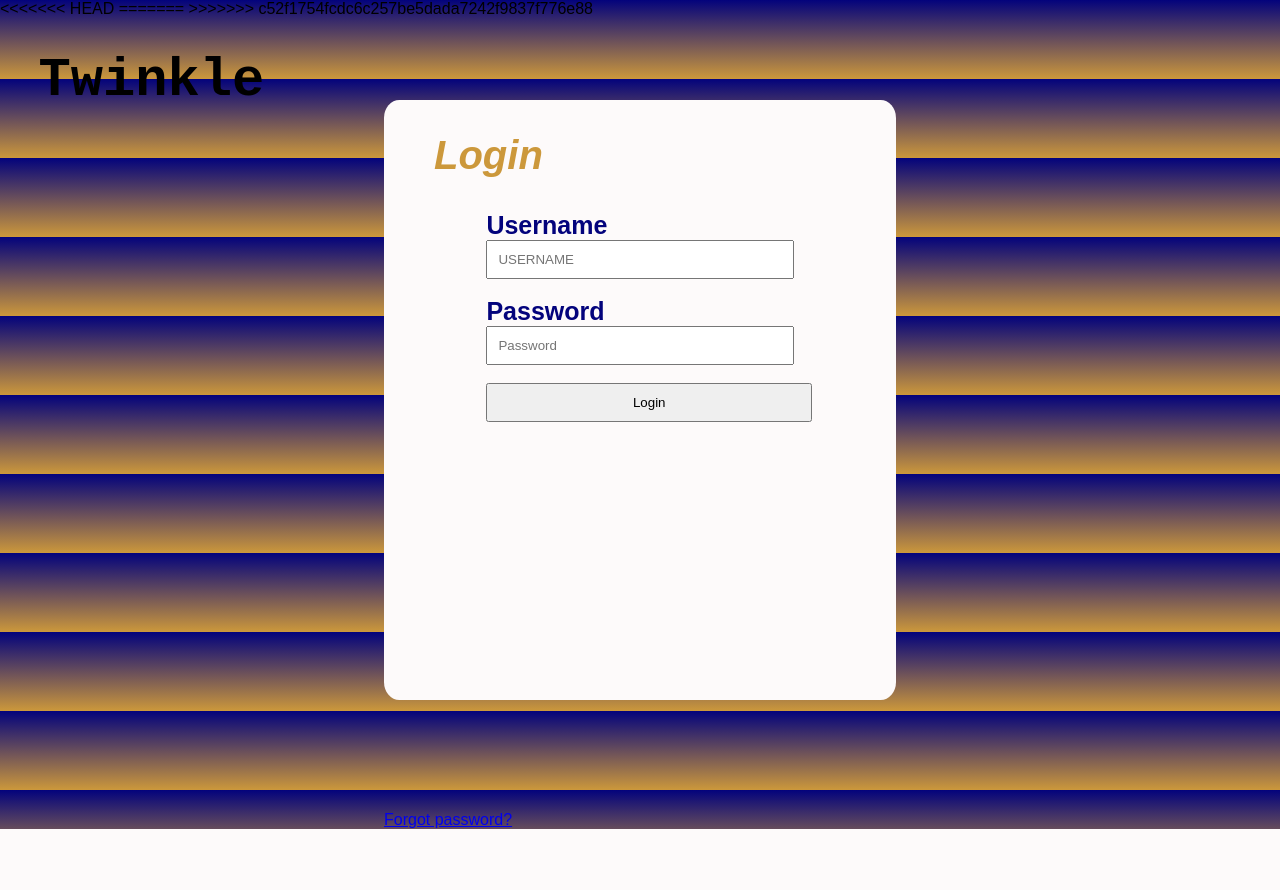
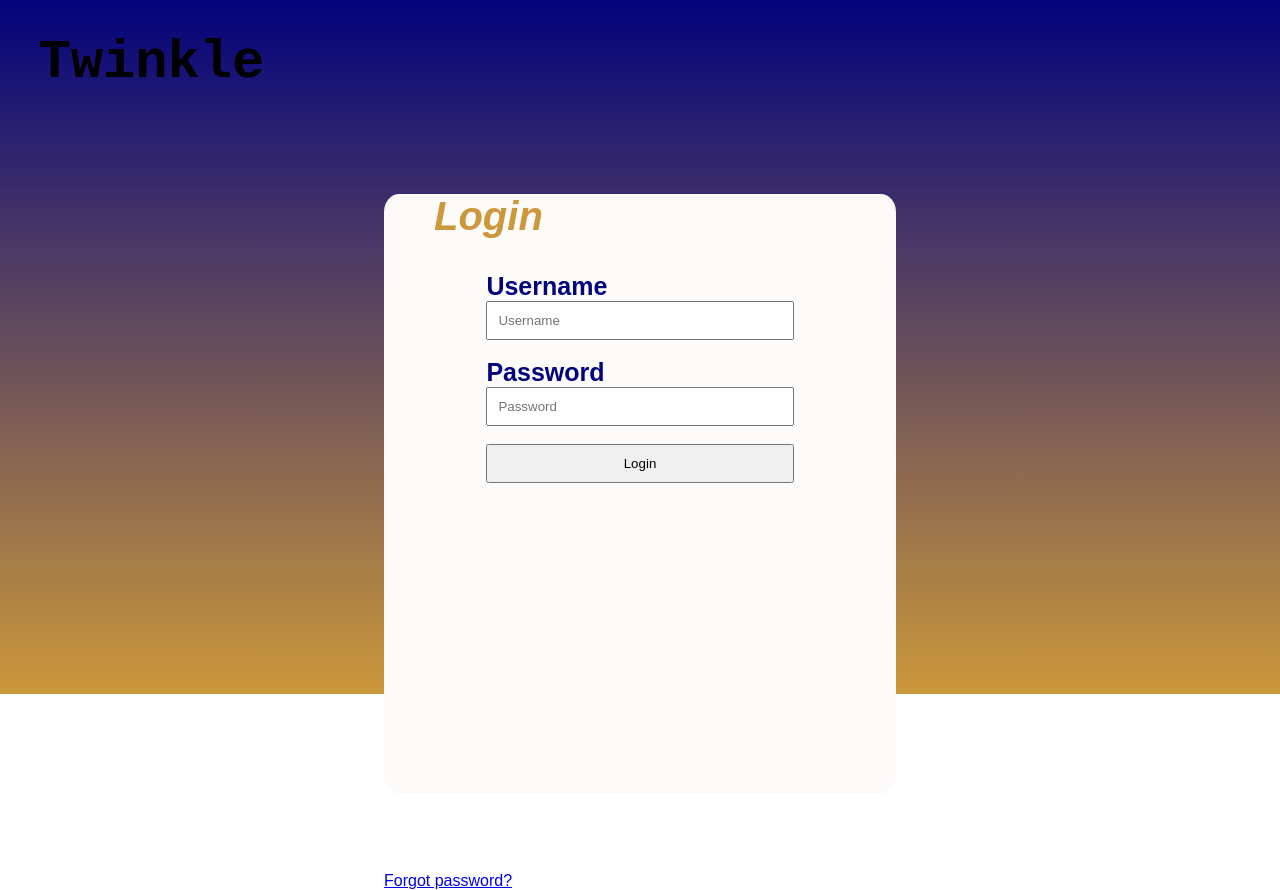
Before and after one commit to kobimiz/Twinkle, a PHP site: page /login.html in a window 1280 px wide. Before the commit the page ends 829 px from the top, so only its background shows below. Run offline with PHP 8.4, Linux system fonts and the light colour scheme; some libraries are stand-ins or nearby versions.

Commit message:
made more changes

```diff
--- a/login.html
+++ b/login.html
@@ -4,13 +4,9 @@
     <meta charset="UTF-8">
     <meta name="viewport" content="width=device-width, initial-scale=1.0">
     <meta http-equiv="X-UA-Compatible" content="ie=edge">
-<<<<<<< HEAD
 
     <link rel="stylesheet" href="styles/login.css" type="text/css">
     <link rel="stylesheet" href="styles/general.css">
-=======
-    <link href="login.css" rel="stylesheet" type="text/css">
->>>>>>> c52f1754fcdc6c257be5dada7242f9837f776e88
     <link rel="stylesheet" href="https://use.fontawesome.com/releases/v5.6.3/css/all.css">
 
     <title>Twinkle sign in or sign up!</title>
@@ -21,7 +17,7 @@
         <h1 id="intro"><em>Login</em></h1>
         <form method="post">
             <label for="username">Username</label><br>
-            <input name="username" id="username" type="text" placeholder="USERNAME" required><br>
+            <input name="username" id="username" type="text" placeholder="Username" required><br>
             <label for="password">Password</label><br>
             <input name="password" id="password" type="password" placeholder="Password" required><br>
             <input name="login" type="submit" value="Login" id="login" ><br>
--- a/styles/login.css
+++ b/styles/login.css
@@ -2,7 +2,7 @@
     padding:0;
     margin:0;
     overflow: hidden;
-    background: linear-gradient(#03037c,#cc983b);
+    background: linear-gradient(#03037c,#cc983b) no-repeat;
 }
 
 #logo{
@@ -13,10 +13,10 @@
     top: 4vh;
     left: 3vw;
     color:black;
+}
 
-}
 #signup{
-    position: absolute;
+    position: relative;
     top: 50vh;
     left: 50vw;
     transform: translate(-50%, -50%);
@@ -46,7 +46,7 @@
     margin:auto;
 }
 #signup>form>#login{
-    width:106%;
+    width:100%;
 }
 #signup>form>label{
     color: #03037c;
```
